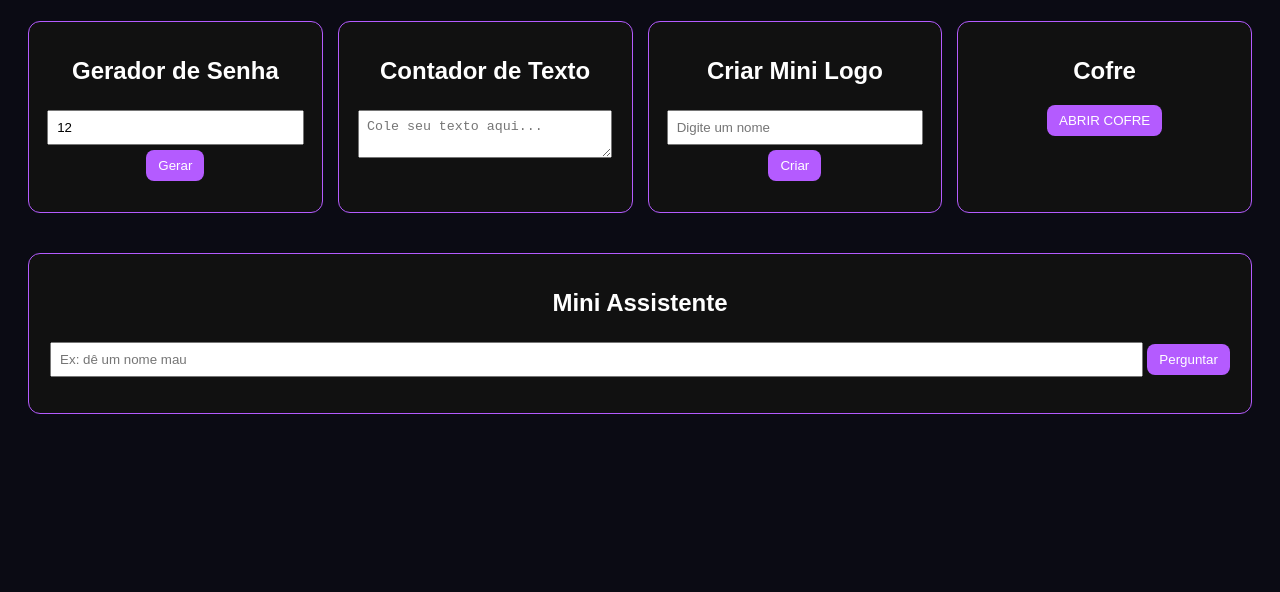
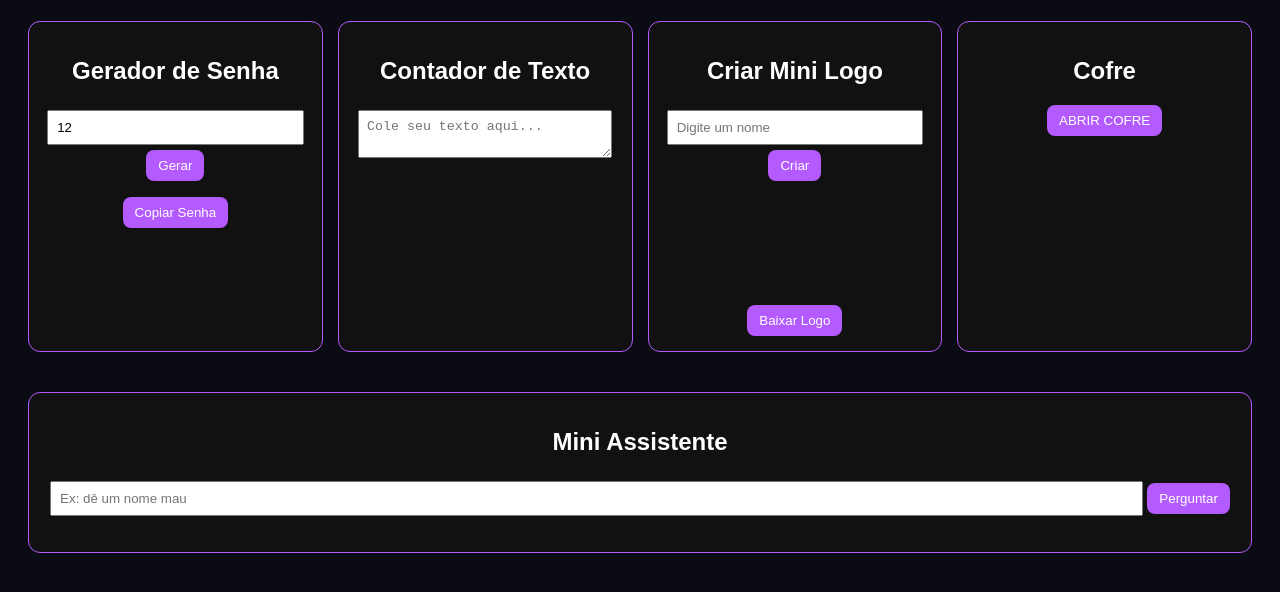
Before and after one commit to ffvortex20-lgtm/VortexAi, a plain HTML site: page index.html in a window 1280 px wide. Shown: the part 126-718 px from the top of the page. Drawn offline with Linux system fonts and the light colour scheme.

Commit message:
Update index.html

```diff
--- a/index.html
+++ b/index.html
@@ -8,22 +8,28 @@
 </head>
 <body>
 
+
 <div class="hud">
 <div>Status: <span id="status">ONLINE</span></div>
 <div id="clock"></div>
 <div>Modo Criador: ATIVO</div>
 </div>
 
+
 <h1 class="title">WEB CONTROL CENTER</h1>
 
+
 <div class="grid">
+
 
 <div class="card">
 <h2>Gerador de Senha</h2>
 <input type="number" id="passSize" value="12" min="6" max="30">
 <button onclick="generatePassword()">Gerar</button>
 <p id="password"></p>
+<button onclick="copyPassword()">Copiar Senha</button>
 </div>
+
 
 <div class="card">
 <h2>Contador de Texto</h2>
@@ -31,12 +37,15 @@
 <p id="countResult"></p>
 </div>
 
+
 <div class="card">
 <h2>Criar Mini Logo</h2>
 <input id="logoInput" placeholder="Digite um nome">
 <button onclick="makeLogo()">Criar</button>
-    <div id="logoPreview" class="logo"></div>
+<canvas id="logoCanvas" width="300" height="120"></canvas>
+<button onclick="downloadLogo()">Baixar Logo</button>
 </div>
+
 
 <div class="card">
 <h2>Cofre</h2>
@@ -49,7 +58,9 @@
 </div>
 </div>
 
+
 </div>
+
 
 <div class="assistant-box">
 <h2>Mini Assistente</h2>
@@ -58,6 +69,7 @@
 <p id="assistantReply"></p>
 </div>
 
+
 <script src="script.js"></script>
 </body>
 </html>
```
Lines whose indentation alone changed are shown as unchanged.
